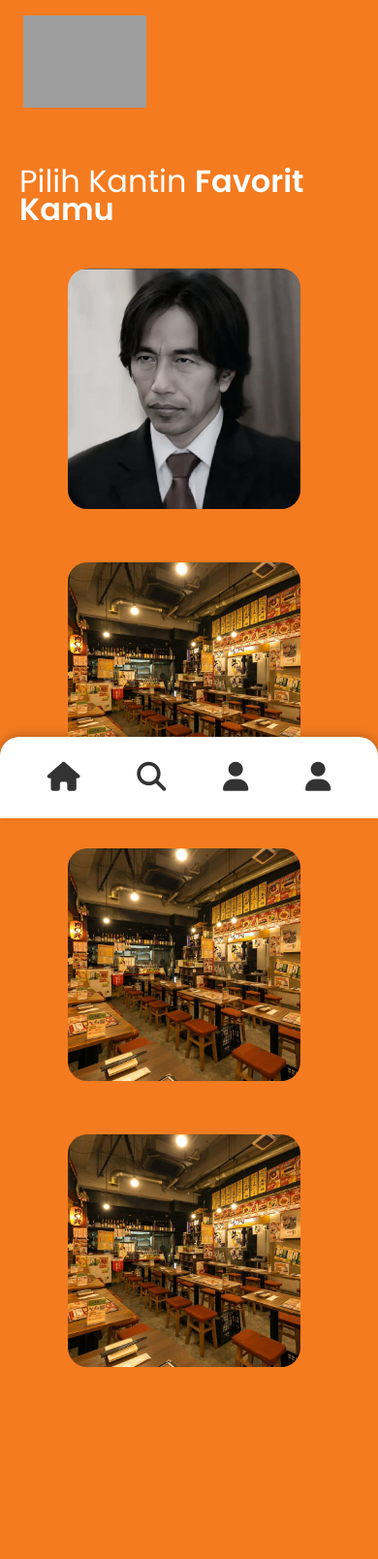
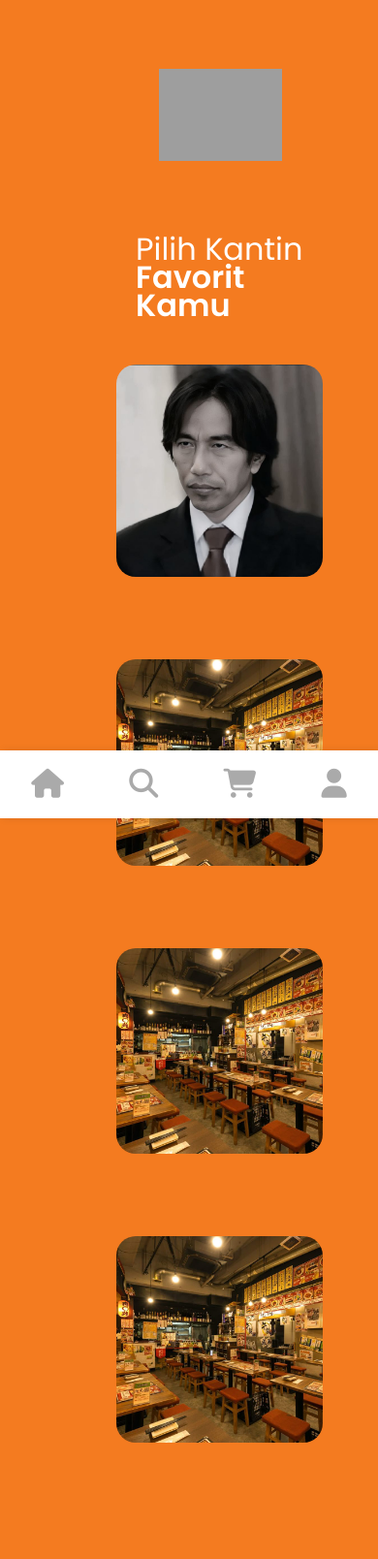
Before and after one commit to nitazoso/Tugas-Collab, a PHP site: page /home.html in a window 390 px wide. Shown: the top 1608 px of the page at 97% size. Before the commit the page ends 1410 px from the top, so only its background shows below. Run offline with PHP 8.4, Linux system fonts and the light colour scheme; grey boxes are pictures that could not be loaded.

Commit message:
edit nav

```diff
--- a/home.html
+++ b/home.html
@@ -12,13 +12,25 @@
 </head>
 
 <body>
+
+    <nav class="side-nav">
+        <a href="#"><i class="fa-solid fa-house"></i></a>
+        <a href="#"><i class="fa-solid fa-magnifying-glass"></i></a>
+        <a href="#"><i class="fa-solid fa-cart-shopping"></i></a>
+        <a href="#"><i class="fa-solid fa-user"></i></a>
+    </nav>
+
     <div class="container">
 
+        <div class="top-bar">
 
-        <!-- LOGO -->
-        <div class="logo">
-            <img src="logo.svg" alt="KantinKita">
+            <!-- LOGO -->
+             <div class="logo">
+                <img src="logo.svg" alt="KantinKita">
+            </div>
+
         </div>
+
         <h1 class="teks">Pilih Kantin <b>Favorit Kamu</b></h1>
 
         <!-- FOTO KANTIN -->
@@ -42,15 +54,6 @@
 
         </div>
 
-
-        <nav class="bottom-nav">
-            <a href="#"><i class="fa-solid fa-house"></i></a>
-            <a href="#"><i class="fa fa-search" aria-hidden="true"></i></a>
-            <a href="#"><i class="fa-solid fa-user"></i></a>
-            <a href="#"><i class="fa-solid fa-user"></i></a>
-        </nav>
-
-
     </div>
 </body>
 
--- a/style.css
+++ b/style.css
@@ -1,9 +1,8 @@
 body {
-            background-color: #F47B20;
+         background-color: #F47B20;
             margin: 0 auto;
             color: white;
             padding-bottom: 80px;
-
         }
 
 
@@ -59,23 +58,59 @@ body {
 
         }
 
-
-
         .div1 img {
             width: 100%;
-            width: 80%;
-            margin: 0px auto;
+            max-width: 280px;
+            margin: 0 auto;
             display: block;
             border-radius: 20px;
+        }
+
+       .container {
+            margin-left: 80px;
+            padding: 40px;
+            min-height: 100vh;
+            border-radius: 30px 0 0 0;
+        }
+
+        .top-bar {
+            display: flex;
+            align-items: center;
+            padding: 15px 20px;
+        }
+
+        .side-nav {
+            position: fixed;
+            top: 0;
+            left: 0;
+            width: 80px;
+            height: 100vh;
+            background: white;
+            display: flex;
+            flex-direction: column; /* turun ke bawah */
+            align-items: center;
+            padding-top: 20px;
+            gap: 25px;
+            box-shadow: 2px 0 8px rgba(0,0,0,0.1);
+        }
+
+        .side-nav a {
+            padding: 10px;
+            font-size: 30px;
+            color: #aaa;
+            transition: 0.3s;
+        }
+
+        .side-nav a:hover {
+            color: #F47B20;
         }
 
         @media (max-width: 768px) {
 
             .parent {
-                grid-template-columns: 1fr;
-                /* tetap 1 kolom */
-                justify-items: center;
-
+                display: grid;
+                grid-template-columns: repeat(auto-fit, minmax(250px, 1fr));
+                gap: 40px;
             }
 
             .div1 {
@@ -84,38 +119,18 @@ body {
                 padding-bottom: 40px;
             }
 
+            .side-nav {
+                position: fixed;
+                bottom: 0;
+                top: auto;
+                width: 100%;
+                height: 70px;
+                flex-direction: row;
+                justify-content: space-evenly;
+                padding: 0;
+            }
+
+            .top-bar {
+                margin-left: 0;
+            }
         }
-
-        .bottom-nav {
-            position: fixed;
-            bottom: 0;
-            left: 0;
-            width: 100%;
-            display: flex;
-            justify-content: space-evenly;
-            align-items: center;
-            padding: 15px 0;
-            background: white;
-            box-shadow: 0 -3px 10px rgba(0, 0, 0, 0.2);
-            border-radius: 20px 20px 0 0;
-        }
-
-
-        body {}
-
-        .bottom-nav a {
-            padding: 10px;
-            color: #333;
-
-
-        }
-
-        .bottom-nav a {
-
-            font-size: 30px;
-
-        }
-
-        .bottom-nav a:active {
-            color: orange;
-        }
```
